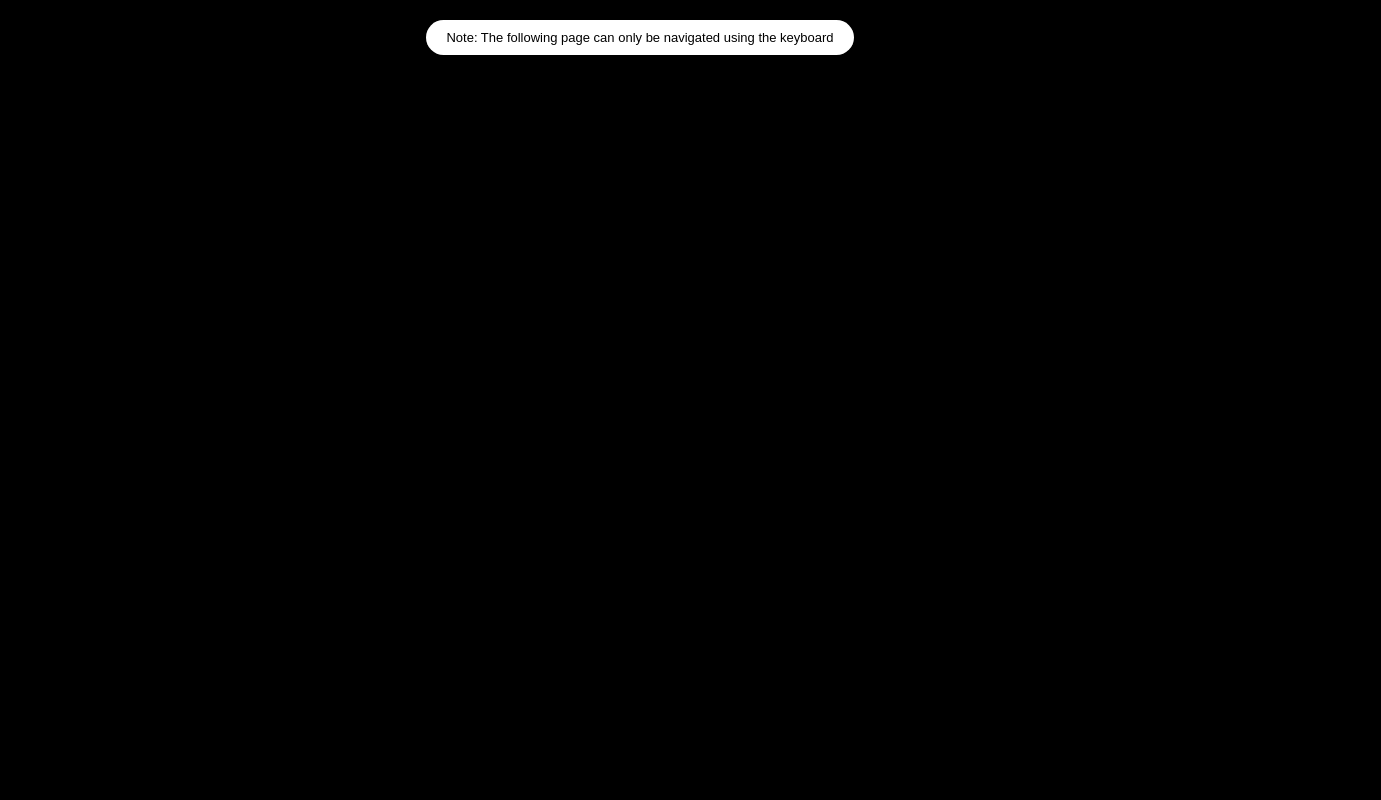
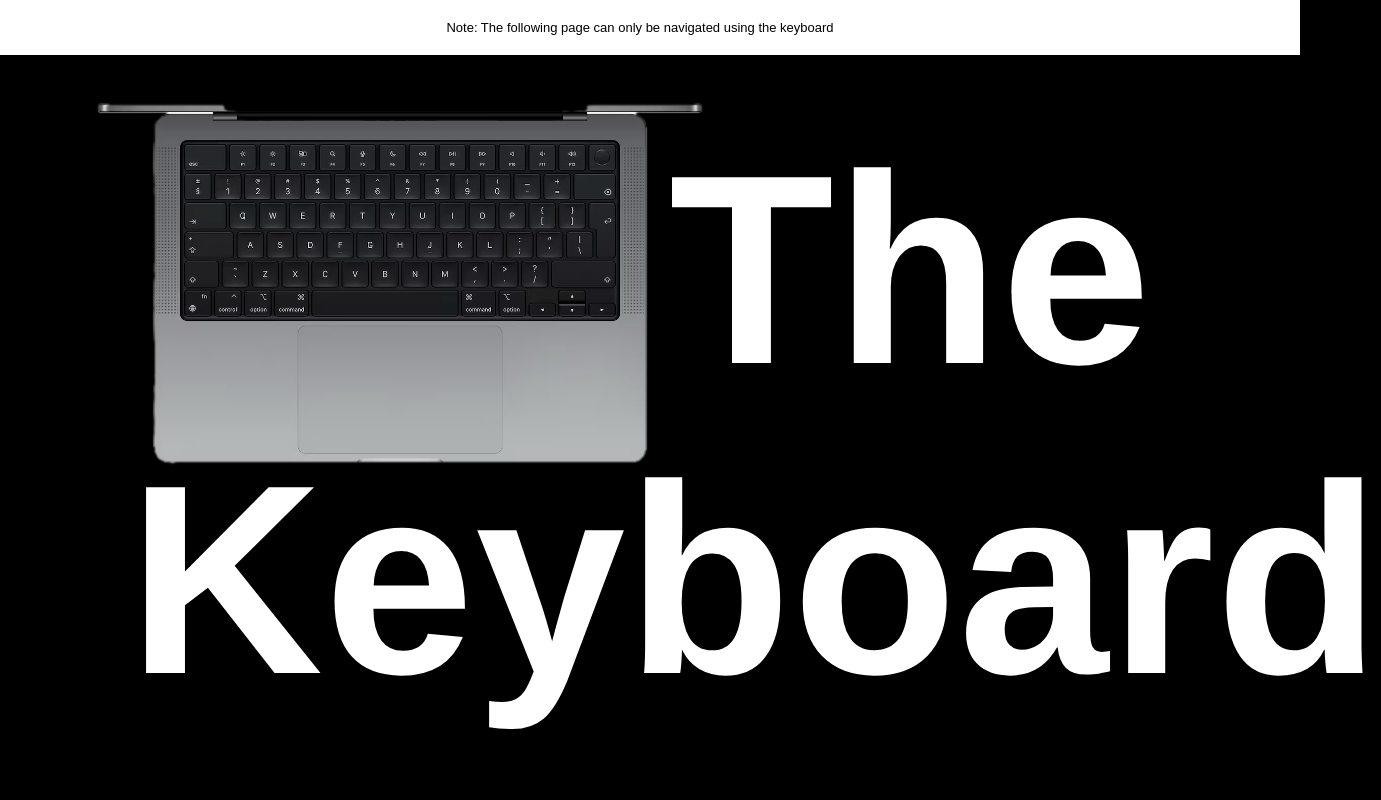
Before and after one commit to miiichelleo/Onepager, a plain HTML site: page index.html in a window 1280 px wide. Shown: the top 800 px of the page, 1381 px wide, since content can reach past the window. Drawn offline with Linux system fonts and the light colour scheme.

Commit message:
15.01.25

```diff
--- a/index.html
+++ b/index.html
@@ -57,31 +57,57 @@
     #header {
       display: none;
       position: fixed;
-      top: 20px;
-      border: 10px;
-      border-radius: 20px;
-      padding-top: 10px;
-      padding-right: 20px;
-      padding-bottom: 10px;
-      padding-left: 20px;
+      top: 0;
+      width: 100%;
       background-color: rgb(255, 255, 255);
       color: rgb(0, 0, 0);
-      text-align:  center;
+      text-align: center;
       font-size: 13px;
+      padding: 20px 20px;
+      z-index: 10; /* Keep the header above other elements */
+      box-shadow: 0 4px 6px rgba(0, 0, 0, 0.1);
       transition: transform 1s;
 
 
     }
     #content {
       display: none;
-      color: rgb(255, 255, 255);
-      text-align: left;
-      padding-top: 2000px;
-      padding-left: 100px;
-      padding-right: 100px
+      color: white;
+      margin-top: 35vh;
+      margin-bottom: 20vh;
+      margin-left: auto;
+      margin-right: auto;
+      max-width: 80%;
+      text-align: justify;
+    }
+    figure {
+      display: flex;
+      flex-direction: column;
+      align-items: left;
+      margin: 0;
+    }
+    img {
+      scale: 120%;
+      margin-top: 950px;
+      margin-right: 500px;
+      margin-bottom: 40px;
+      margin-left: 20px;
 
+    }
 
+    figcaption {
+      font-size: 270px;
+      font-weight: 700;
+      letter-spacing: 1px;
+      text-align: right;
+      margin-top: 20px;
+      margin-bottom: 100px;
 
+    }
+
+  main {
+      border: 1px solid rgb(255, 255, 255);
+      padding: 100px;
     }
 
      /* Focus Indicator */
@@ -89,6 +115,7 @@
       outline: 3px solid blue;
       outline-offset: 2px;
      }
+
 
   </style>
 </head>
@@ -98,6 +125,10 @@
   </div>
   <div id="header">Note: The following page can only be navigated using the keyboard</div>
   <div id="content">
+    <figure>
+      <img src="keyboard2.png" alt="Macbook keyboard" style="position: relative; top: 480px">
+      <figcaption>The Keyboard</figcaption>
+    <main>
     <p1>
       Keyboard navigation is a method of controlling a computer interface through the use of keyboards, bypassing the need for a mouse or touchpad.
     </p1>
@@ -125,7 +156,7 @@
     <h3>Tab key:
     </h3>
     <p1>
-      Is one of the vital keys. The Tab key is used to navigate through interactive elements on a web page Moves the focus forward through interactive page elements. It's essential for traversing links, buttons, and form fields in a logical order (e.g., for English pages, this means seamless navigation from left to right and from top to bottom)
+      Is one of the vital keys. The Tab key is used to navigate through interactive elements on a web page and moves the focus forward through interactive page elements. It's essential for traversing links, buttons, and form fields in a logical order (e.g., for English pages, this means seamless navigation from left to right and from top to bottom)
     </p1>
     <h3>Shift + Tab:
     </h3>
@@ -149,6 +180,8 @@
       Key success criteria include the element of a focus indicator. A focus indicator is presented when interactive elements are in focus. This ensures that keyboard users have a visual indication of the control that they are currently interacting with.
     </p1>
     <h2>Standard Navigation keys</h2>
+  </main>
+  </figure>
   </div>
 
   <script>
```
Also changed, not shown: keyboard1.png (added), keyboard2.png (added).
